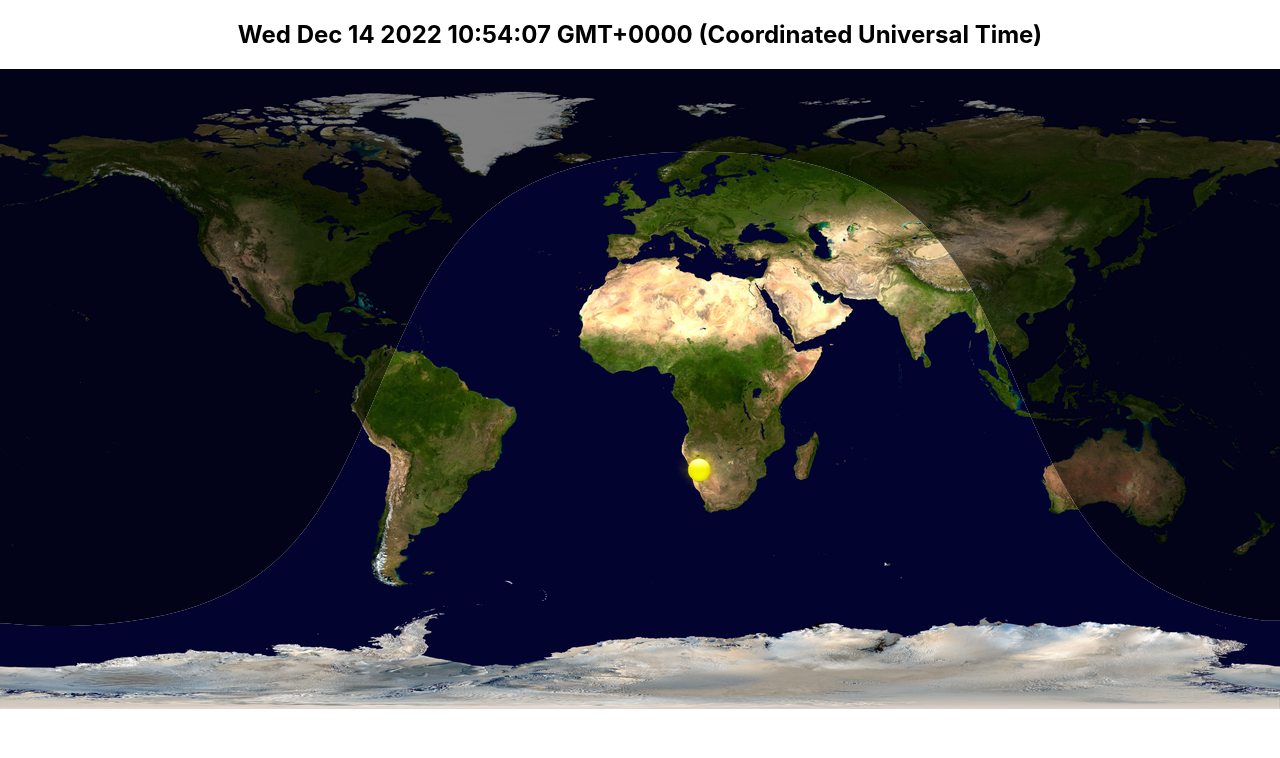
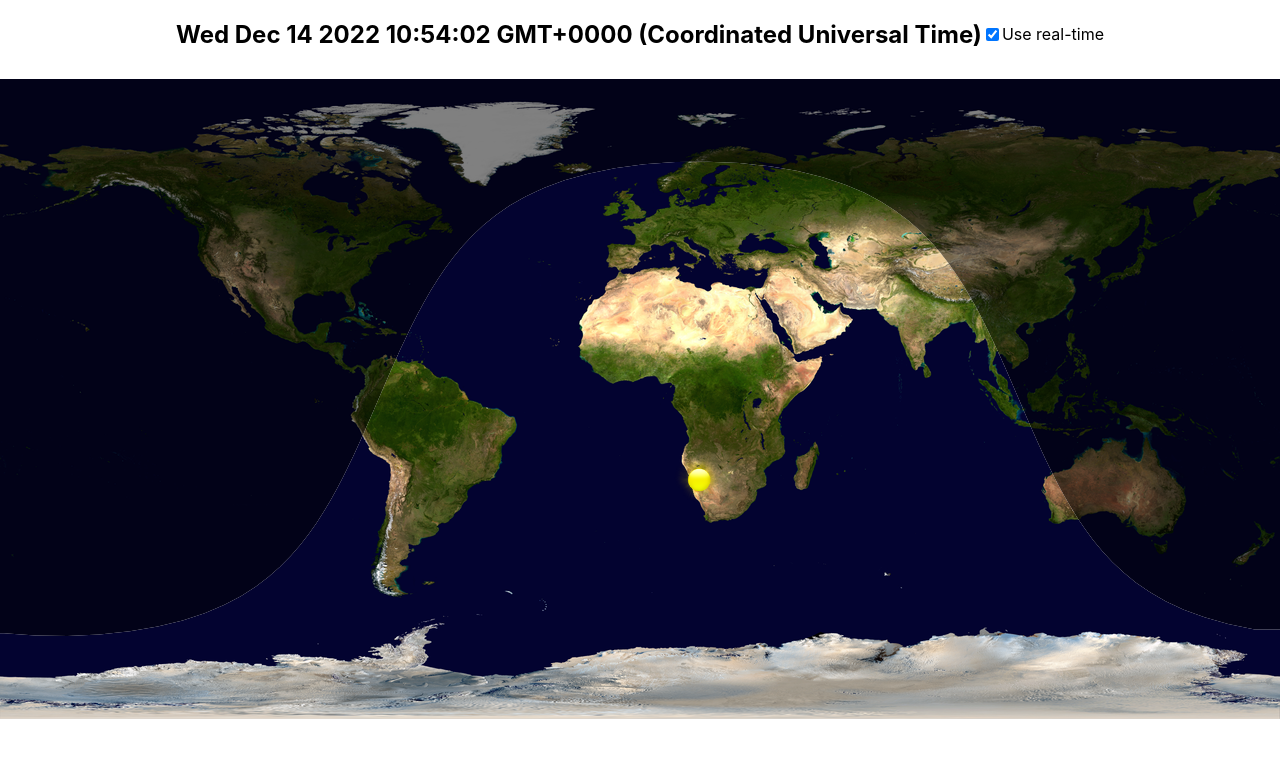
Before and after one commit to ntrondo/ClockChatGPT, a React (Create React App) app in the folder clockapp/: page / in a window 1280 px wide. Shown: the top 758 px of the page. Built offline with nearby package versions, Linux system fonts and the light colour scheme; the HTML template or start-up script is replaced by a standard one.

Commit message:
Allow user to set hour and date

```diff
--- a/clockapp/src/App.css
+++ b/clockapp/src/App.css
@@ -36,7 +36,12 @@
     transform: rotate(360deg);
   }
 }
-
+.isFlex{
+  display: flex;
+}
+.isFlexGrow1{
+  flex-grow: 1;
+}
 .isRow{
   display: flex;
   flex-direction: row;
@@ -48,6 +53,12 @@
 .isContentCentered{
   justify-content: center;
 }
+.isItemsAllignedCenter{
+  align-items:center ;
+}
 .isPositionRelative{
   position: relative;
 }
+.mt10{
+  margin-top: 10px;
+}
--- a/clockapp/src/App.js
+++ b/clockapp/src/App.js
@@ -10,20 +10,19 @@ const noon = new Date(/*year*/now.getFullYear(), /*monthIndex*/now.getMonth(), /
 const evening = new Date(/*year*/2022, /*monthIndex*/11, /*day*/20, /*hours*/19, 30);
 
 const IncrementDate = (oldDateObj) => {
-  const newDateObj = new Date(oldDateObj.getTime() + 5 * 1000);
+  const newDateObj = new Date(oldDateObj.getTime() + 1 * 60 * 1000);
   return newDateObj;
-  //return new Date(date.getFullYear(), date.getMonth(), date.getDay(), date.getHours() , date.getMinutes() + 10);
 }
   function App() {
-  const [date,setDate] = useState(()=> now);
-  useEffect(()=>{
-    const interval = setTimeout(()=>{setDate( IncrementDate(date));}, 5000);
-    return ()=>{clearInterval(interval);};
-  },[date]);
+    const [date, setDate] = useState(() => now);
+    // useEffect(() => {
+    //   const interval = setTimeout(() => { setDate(IncrementDate(date)); }, 100);
+    //   return () => { clearInterval(interval); };
+    // }, [date]);
     return (
       <div className="App isColumn isPositionRelative">
-        <Clock date={date}/>
-        <WorldMapImage earth={world} sun={sun} date={date}/>
+        <Clock date={date} setDate={setDate} />
+        <WorldMapImage earth={world} sun={sun} date={date} />
       </div>
     );
   }
--- a/clockapp/src/components/Clock.jsx
+++ b/clockapp/src/components/Clock.jsx
@@ -1,14 +1,65 @@
-import { useMemo } from "react";
-const timeFormatter = (date)=>{
+import { useMemo, useState, useEffect } from "react";
+import { calculateDayOfYear, moveDateToDayOfYear, IncrementDate, moveDateToMinuteOfDay } from "../Calculations/Chronos";
+const timeFormatter = (date) => {
     console.log("Clock.timeFormatter()", date);
     const str = date.toString();
     return str;
 }
-export default function Clock({date}) {
-    const timeStr =  useMemo(()=>{
+export default function Clock({ date, setDate }) {
+    const timeStr = useMemo(() => {
         return timeFormatter(date);
     })
+    const [day] = useState(() => calculateDayOfYear(date), [date, setDate]);
+    const [min] = useState(() => { return date.getHours() * 60 }, [date]);
+    const registerTimeSliderInput = (event) => {
+        const value = event.target.value;
+        const newDate = moveDateToMinuteOfDay(date, event.target.value);
+        console.log("registerTimeSliderInput newDate:", newDate);
+        setDate(newDate);
+    };
+    const registerDateSliderInput = (event) => {
+        const newDate = moveDateToDayOfYear(date, event.target.value);
+        console.log("registerDateSliderInput newDate:", newDate);
+        setDate(newDate);
+    };
+    const [useRealTime, setUseRealTime] = useState(() => true, []);
+    const toggleRealTime = (event) => {
+        setUseRealTime(!useRealTime);
+        setDate(new Date());
+    };
+    useEffect(() => {
+        if (!useRealTime)
+            return;
+        const interval = setTimeout(() => {
+            const newDate = IncrementDate(date, 10);
+            setDate(newDate);
+        }, 10 * 1000);
+        return () => { clearInterval(interval); };
+    }, [date]);
+
+
     return (
-        <h2>{timeStr}</h2>
+        <>
+            <div className="isRow isContentCentered">
+                <h2 className="isFlex">{timeStr}</h2>
+                <div className="isFlex isItemsAllignedCenter">
+                    <input type="checkbox" id="realTimeToggle" name="realTimeToggle" value="realTime" checked={useRealTime} onChange={toggleRealTime} />
+                    <label for="realTimeToggle"> Use real-time</label>
+                </div>
+
+            </div>
+            {!useRealTime &&
+                <>
+                    <div className="isRow">
+                        <span>Time of day:</span>
+                        <input className="isFlex isFlexGrow1" type="range" min="0" max="1439" defaultValue={min} onInput={registerTimeSliderInput} />
+                    </div>
+                    <div className="isRow">
+                        <span>Date of year:</span>
+                        <input className="isFlex isFlexGrow1" type="range" min="0" max="364" defaultValue={day} onInput={registerDateSliderInput} />
+                    </div>
+                </>
+            }
+        </>
     );
 }
--- a/clockapp/src/components/WorldMapImage.jsx
+++ b/clockapp/src/components/WorldMapImage.jsx
@@ -5,8 +5,6 @@ import { SphericalSystem } from "../Calculations/SphericalSystem";
 import { CartesianCoordinates2D, SphericalCoordinates } from "../Calculations/Coordinates";
 import { MercatorProjector } from "../Calculations/MercatorProjector";
 import { CartesianSphereSystem } from "../Calculations/CartesianSphereSystem";
-import { getSmallest, removeItem } from '../Calculations/Array'
-import { CartesianVector2D } from "../Calculations/Vector";
 import { VerticalInverter } from "../Calculations/VerticalInverter";
 
 const polarSystem = new SphericalSystem(360, new SphericalCoordinates(0, 0));
@@ -16,38 +14,24 @@ const cartesianSystem = new CartesianSphereSystem(
 );
 const projector = new MercatorProjector(polarSystem, cartesianSystem);
 const inverter = new VerticalInverter(cartesianSystem);
-const resolution = 150;
+const resolution = 100;
 const calculateTerminatorPolygon = (sunPolarCoordinates) => {
     //console.log("WorldMapImage.calculateTerminatorPolygon(sunPolarCoordinates), sunPolarCoordinates:", sunPolarCoordinates);
     const polarPolygon = polarSystem.GenerateCircle(sunPolarCoordinates, 90, resolution);
-    console.log("WorldMapImage.calculateTerminatorPolygon(sunPolarCoordinates), polarPolygon:", polarPolygon);
+    //console.log("WorldMapImage.calculateTerminatorPolygon(sunPolarCoordinates), polarPolygon:", polarPolygon);
     const cartesianPolygon = polarPolygon.map((v) => { return projector.Project(v); });
     const sortedPolygon = cartesianSystem.Order(cartesianPolygon);
-    console.log("WorldMapImage.calculateTerminatorPolygon(sunPolarCoordinates), sortedPolygon:", sortedPolygon);
+    //console.log("WorldMapImage.calculateTerminatorPolygon(sunPolarCoordinates), sortedPolygon:", sortedPolygon);
     const invertedPolygon = sortedPolygon.map((v) => { return inverter.Project(v); });
-    console.log("WorldMapImage.calculateTerminatorPolygon(sunPolarCoordinates), invertedPolygon:", invertedPolygon);
+    //console.log("WorldMapImage.calculateTerminatorPolygon(sunPolarCoordinates), invertedPolygon:", invertedPolygon);
     return invertedPolygon;
 }
-// const sortToCurve = (vertices) => {
-//     const sorted = [];
-//     var evaluator = (v) => v.X;
-//     var vertex = getSmallest(vertices, evaluator);
-//     sorted.push(vertex);
-//     removeItem(vertices, vertex);
-//     while (vertices.length > 0) {
-//         evaluator = (v) => { return new CartesianVector2D(v, vertex).Length; };
-//         vertex = getSmallest(vertices, evaluator);
-//         sorted.push(vertex);
-//         removeItem(vertices, vertex);
-//     }
-//     return sorted;
-// }
 /**
  * Returns an array of vertices [[x1, y1], [x2, y2],...]
  * Where both xN and yN are in [0,1].
 */
-const calculateNightPolygon = (innerPolygon) => {
-    console.log("WorldMapImage.calculateUpperPolygon() innerPolygon", innerPolygon);
+const calculateUpperPolygon = (innerPolygon) => {
+    //console.log("WorldMapImage.calculateUpperPolygon() innerPolygon", innerPolygon);
     const first = innerPolygon[0];
     const last = innerPolygon[innerPolygon.length - 1];
     const polygon = [
@@ -57,11 +41,11 @@ const calculateNightPolygon = (innerPolygon) => {
         new CartesianCoordinates2D(1, last.Y),
         new CartesianCoordinates2D(1, 1)
     ];
-    console.log("WorldMapImage.calculateUpperPolygon() polygon", polygon);
+    //console.log("WorldMapImage.calculateUpperPolygon() polygon", polygon);
     return polygon;
 }
-const calculateDayPolygon = (upperPolygon) => {
-    console.log("WorldMapImage.invertPolygon()", upperPolygon);
+const calculateLowerPolygon = (upperPolygon) => {
+    //console.log("WorldMapImage.invertPolygon()", upperPolygon);
     return [
         new CartesianCoordinates2D(0, 0),
         new CartesianCoordinates2D(0, 1),
@@ -71,7 +55,7 @@ const calculateDayPolygon = (upperPolygon) => {
     ];
 }
 const calculateClipPathStyle = (polygon) => {
-    console.log("WorldMapImage.calculateClipPathStyle()", polygon);
+    //console.log("WorldMapImage.calculateClipPathStyle()", polygon);
     const vertexToString = (v) => {
         return (v.X * 100).toString() + "% " + (v.Y * 100).toString() + "%";
     }
@@ -80,22 +64,24 @@ const calculateClipPathStyle = (polygon) => {
         clipPath: "polygon(" + plgStr + ")"
     }
 }
-const calculateUpperStyle = (upperPolygon) => {
-    return {
-        width: "100%",
-        ...calculateClipPathStyle(upperPolygon)
-    }
+const baseMapStyle = {width: "100%"};
+const lowerMapStyle = {position: "absolute"};
+const nightMapStyle = {filter: "brightness(50%)"};
+const calculateMapStyle = (polygon, sunCoordinates, isUpper)=>{
+    var style = baseMapStyle;
+    if(!isUpper)
+        style = {...style, ...lowerMapStyle};
+    const isNight = (isUpper && sunCoordinates.Y <= 0.5) || (!isUpper && sunCoordinates.Y >= 0.5);
+    if(isNight)
+        style = {...style, ...nightMapStyle}
+        return {
+            ...style,
+            ...calculateClipPathStyle(polygon)
+        }
 }
-const calculateLowerStyle = (lowerPolygon) => {
-    return {
-        filter: "brightness(50%)",
-        position: "absolute",
-        width: "100%",
-        ...calculateClipPathStyle(lowerPolygon)
-    }
-}
+
 const calculateSunWrapperStyle = (vertex) => {
-    console.log("WorldMapImage.calculateSunWrapperStyle(vertex) vertex:", vertex);
+    //console.log("WorldMapImage.calculateSunWrapperStyle(vertex) vertex:", vertex);
     return {
         position: "relative",
         left: (vertex.X * 100).toString() + "%",
@@ -117,14 +103,14 @@ export default function WorldMapImage({ earth, sun, date }) {
     const sunWrapperStyle = useMemo(() => calculateSunWrapperStyle(sunCoordinates), [sunCoordinates]);
 
     const polygon = useMemo(() => calculateTerminatorPolygon(sunPolarCoordinates), [sunPolarCoordinates]);
-    const upperPolygon = useMemo(() => calculateNightPolygon(polygon), [polygon]);
-    const lowerPolygon = useMemo(() => calculateDayPolygon(upperPolygon), [upperPolygon]);
-    const upperstyle = useMemo(() => calculateUpperStyle(upperPolygon), [upperPolygon]);
-    const lowerStyle = useMemo(() => calculateLowerStyle(lowerPolygon), [lowerPolygon]);
+    const upperPolygon = useMemo(() => calculateUpperPolygon(polygon), [polygon]);
+    const lowerPolygon = useMemo(() => calculateLowerPolygon(upperPolygon), [upperPolygon]);
+    const upperstyle = useMemo(() => calculateMapStyle(upperPolygon, sunCoordinates, true), [upperPolygon, sunCoordinates]);
+    const lowerStyle = useMemo(() => calculateMapStyle(lowerPolygon, sunCoordinates, false), [lowerPolygon, sunCoordinates]);
 
     const sunStyle = useMemo(() => calculateSunStyle(date), [date]);
     return (
-        <div className="isPositionRelative">
+        <div className="isPositionRelative mt10">
             <div className="isRow isContentCentered">
                 <img src={earth} style={upperstyle} alt="World Map" />
                 <img src={earth} style={lowerStyle} alt="World Map" />
```
Also changed, not shown: clockapp/src/Calculations/Chronos.jsx (+33 -1 lines), clockapp/src/Calculations/Geo.jsx (+0 -66 lines). Lines whose indentation alone changed are shown as unchanged.
